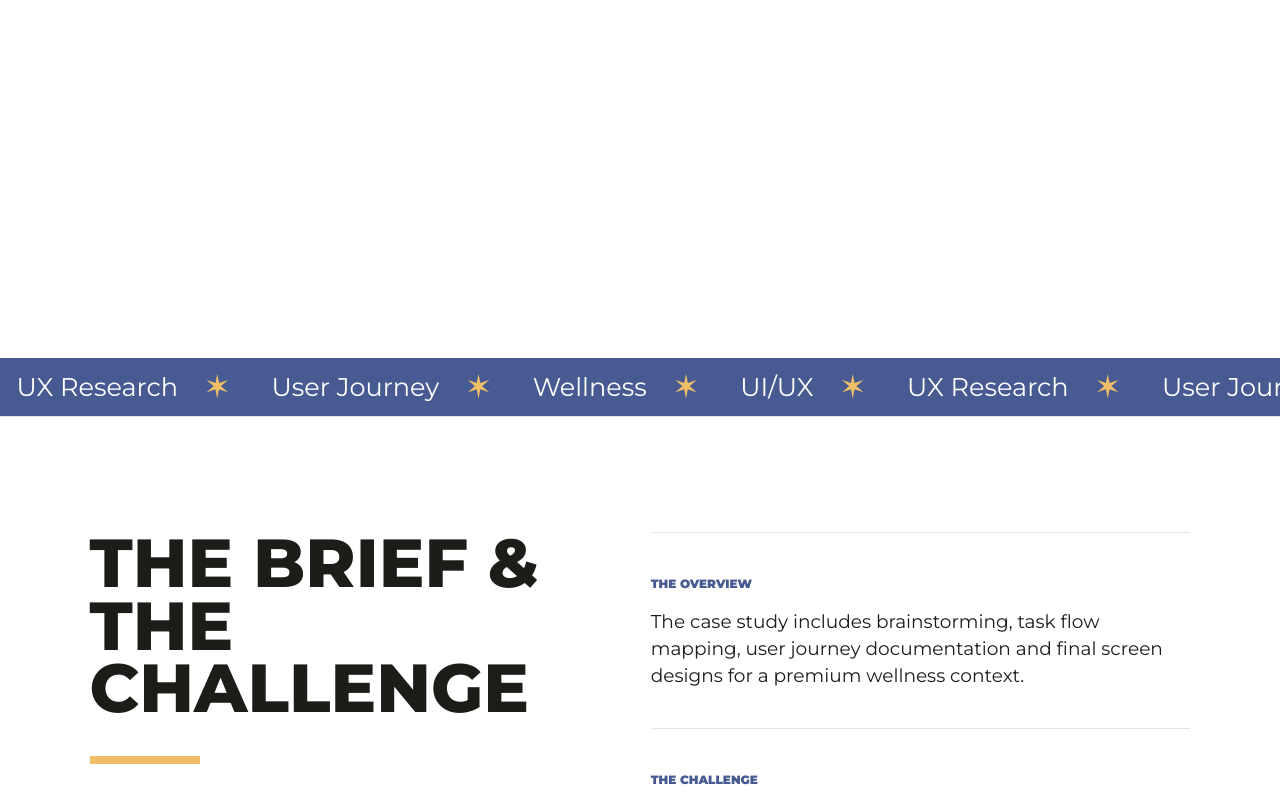
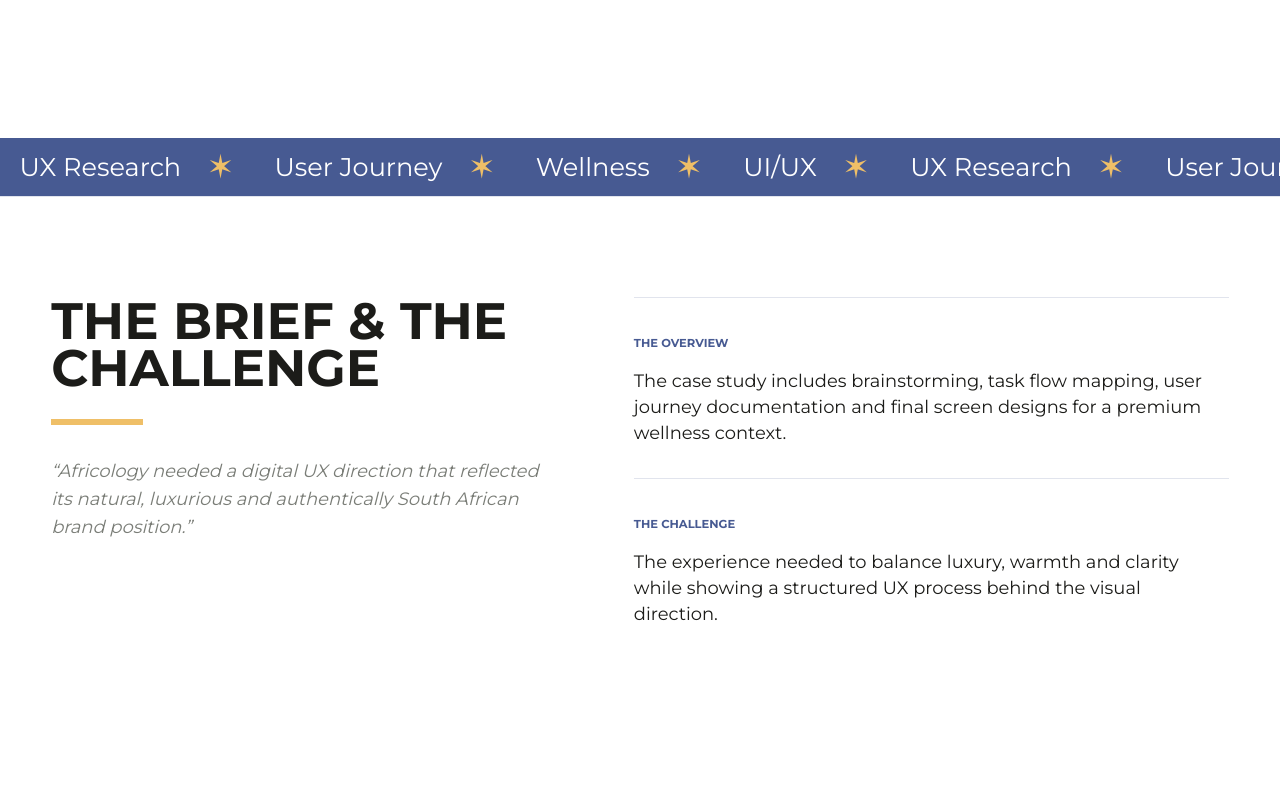
Before and after one commit to jrcb6gvrnf-droid/private-portfolio, a Next.js app: page /projects/africology-ux-design in a window 1280 px wide. Shown: the part 1440-2240 px from the top of the page. Built offline with nearby package versions, Linux system fonts and the light colour scheme.

Commit message:
Refine portfolio visual scale

```diff
--- a/app/globals.css
+++ b/app/globals.css
@@ -21,7 +21,12 @@
   --serif: var(--font-montserrat), Arial, Helvetica, sans-serif;
   --sans: var(--font-montserrat), Arial, Helvetica, sans-serif;
   --ui: var(--font-montserrat), Arial, Helvetica, sans-serif;
-  --page-gutter: clamp(32px, 7vw, 132px);
+  --page-max: 1220px;
+  --page-gutter: clamp(24px, 4vw, 56px);
+  --content-padding: max(var(--page-gutter), calc((100vw - var(--page-max)) / 2));
+  --weight-heading: 700;
+  --weight-ui: 650;
+  --weight-label: 700;
 }
 
 * {
@@ -92,22 +97,22 @@
   display: grid;
   grid-template-columns: 1fr auto 1fr;
   align-items: center;
-  gap: 28px;
-  min-height: 78px;
-  padding: 0 var(--page-gutter);
+  gap: 22px;
+  min-height: 70px;
+  padding: 0 var(--content-padding);
   border-bottom: 1px solid var(--line);
   background: rgba(255, 255, 255, 0.92);
   backdrop-filter: blur(22px);
   font-family: var(--ui);
-  font-size: 13px;
-  font-weight: 800;
+  font-size: clamp(14px, 1vw, 15px);
+  font-weight: var(--weight-ui);
 }
 
 .brand-wordmark {
   justify-self: start;
   font-family: var(--ui);
-  font-size: clamp(18px, 1.7vw, 24px);
-  font-weight: 900;
+  font-size: clamp(22px, 1.7vw, 26px);
+  font-weight: 800;
   line-height: 1;
   color: var(--ink);
 }
@@ -115,7 +120,7 @@
 .site-nav {
   display: flex;
   align-items: center;
-  gap: clamp(18px, 4vw, 46px);
+  gap: clamp(18px, 3vw, 36px);
 }
 
 .site-nav a:first-child {
@@ -131,8 +136,8 @@
   display: inline-flex;
   align-items: center;
   justify-content: center;
-  min-height: 42px;
-  padding: 0 26px;
+  min-height: 38px;
+  padding: 0 22px;
   border-radius: 999px;
   background: var(--periwinkle);
   color: white;
@@ -142,20 +147,20 @@
 .hero-section {
   position: relative;
   display: grid;
-  grid-template-columns: minmax(0, 1fr) minmax(280px, 420px);
-  gap: clamp(40px, 7vw, 96px);
+  grid-template-columns: minmax(0, 1fr) minmax(260px, 360px);
+  gap: clamp(34px, 5.4vw, 72px);
   align-items: center;
-  min-height: clamp(560px, 72vh, 720px);
-  padding: clamp(58px, 8vw, 104px) var(--page-gutter) clamp(64px, 8vw, 104px);
+  min-height: clamp(500px, 64vh, 620px);
+  padding: clamp(62px, 7vw, 90px) var(--content-padding) clamp(66px, 7vw, 94px);
   border-bottom: 1px solid var(--line);
   background: var(--paper);
 }
 
 .hero-section::before {
   position: absolute;
-  right: var(--page-gutter);
+  right: var(--content-padding);
   bottom: clamp(28px, 5vw, 72px);
-  left: var(--page-gutter);
+  left: var(--content-padding);
   height: 1px;
   background: var(--line);
   content: "";
@@ -177,14 +182,14 @@
   margin: 0;
   color: var(--periwinkle);
   font-family: var(--ui);
-  font-size: 12px;
-  font-weight: 900;
+  font-size: clamp(12px, 0.9vw, 14px);
+  font-weight: var(--weight-label);
   line-height: 1.55;
   text-transform: uppercase;
 }
 
 .hero-copy {
-  max-width: 760px;
+  max-width: 620px;
 }
 
 .label-pill,
@@ -198,7 +203,7 @@
   color: var(--periwinkle);
   font-family: var(--ui);
   font-size: 11px;
-  font-weight: 900;
+  font-weight: var(--weight-label);
   text-transform: uppercase;
 }
 
@@ -217,15 +222,15 @@
 .admin-main h1 {
   margin: 0;
   font-family: var(--display);
-  font-weight: 800;
+  font-weight: var(--weight-heading);
   line-height: 0.92;
 }
 
 .hero-copy h1 {
-  max-width: 720px;
+  max-width: 620px;
   color: var(--ink);
-  font-size: clamp(58px, 8.4vw, 116px);
-  line-height: 0.92;
+  font-size: clamp(46px, 5.1vw, 60px);
+  line-height: 0.98;
 }
 
 .hero-copy h1 span,
@@ -236,7 +241,7 @@
 .hero-copy h1 em {
   color: var(--periwinkle);
   font-style: normal;
-  font-weight: 700;
+  font-weight: 650;
   margin-top: -0.05em;
 }
 
@@ -244,16 +249,16 @@
   max-width: 560px;
   margin: 26px 0 0;
   color: var(--muted);
-  font-size: clamp(16px, 1.45vw, 20px);
-  line-height: 1.7;
+  font-size: clamp(16px, 1.4vw, 18px);
+  line-height: 1.62;
 }
 
 .hero-actions,
 .contact-actions {
   display: flex;
   flex-wrap: wrap;
-  gap: 14px;
-  margin-top: 28px;
+  gap: 12px;
+  margin-top: 24px;
 }
 
 .hero-actions {
@@ -267,14 +272,14 @@
   align-items: center;
   justify-content: center;
   gap: 9px;
-  min-height: 42px;
-  padding: 0 22px;
+  min-height: 38px;
+  padding: 0 18px;
   border: 0;
   border-radius: 999px;
   cursor: pointer;
   font-family: var(--ui);
-  font-size: 12px;
-  font-weight: 900;
+  font-size: 13px;
+  font-weight: var(--weight-label);
   text-transform: uppercase;
   transition:
     transform 160ms ease,
@@ -284,12 +289,12 @@
 
 .text-link {
   display: inline-flex;
-  min-height: 42px;
+  min-height: 38px;
   align-items: center;
   color: var(--periwinkle);
   font-family: var(--ui);
-  font-size: 12px;
-  font-weight: 900;
+  font-size: 13px;
+  font-weight: var(--weight-label);
   text-transform: uppercase;
   text-decoration: underline;
   text-decoration-color: var(--gold);
@@ -331,7 +336,7 @@
 
 .hero-collage {
   position: relative;
-  min-height: clamp(380px, 42vw, 500px);
+  min-height: clamp(340px, 36vw, 440px);
 }
 
 .hero-card {
@@ -351,7 +356,7 @@
 .hero-card--portrait {
   top: 48%;
   right: 0;
-  width: min(340px, 100%);
+  width: min(300px, 100%);
   aspect-ratio: 0.72;
   border-radius: 4px 38px 4px 38px;
   transform: translateY(-50%);
@@ -373,7 +378,7 @@
   color: var(--periwinkle);
   font-family: var(--ui);
   font-size: 12px;
-  font-weight: 900;
+  font-weight: var(--weight-label);
   line-height: 1.45;
   text-transform: uppercase;
 }
@@ -409,7 +414,7 @@
 .client-logo-strip {
   overflow: hidden;
   background: var(--periwinkle);
-  padding: clamp(20px, 3vw, 34px) 0;
+  padding: clamp(16px, 2.4vw, 28px) 0;
 }
 
 .client-logo-strip__track {
@@ -421,8 +426,8 @@
 
 .client-logo-strip__item {
   display: grid;
-  width: clamp(150px, 15vw, 260px);
-  height: clamp(54px, 6vw, 86px);
+  width: clamp(132px, 13vw, 220px);
+  height: clamp(48px, 5vw, 74px);
   place-items: center;
   padding: 0 clamp(18px, 2.4vw, 34px);
 }
@@ -439,8 +444,7 @@
   position: relative;
   overflow: hidden;
   scroll-margin-top: 78px;
-  padding: clamp(82px, 9vw, 126px) clamp(32px, 4.5vw, 92px)
-    clamp(96px, 10vw, 132px);
+  padding: clamp(76px, 7vw, 96px) var(--content-padding) clamp(82px, 8vw, 108px);
   background:
     radial-gradient(circle at 50% 30%, rgba(255, 255, 255, 0.1), transparent 34%),
     linear-gradient(145deg, #5167a2 0%, #475a92 48%, #44588f 100%);
@@ -465,40 +469,40 @@
 .skills-band__intro {
   position: relative;
   z-index: 1;
-  max-width: 1040px;
+  max-width: 900px;
   margin: 0 auto;
 }
 
 .skills-band__intro > span {
   color: var(--gold);
   font-family: var(--ui);
-  font-size: 12px;
-  font-weight: 900;
+  font-size: clamp(12px, 0.95vw, 13px);
+  font-weight: var(--weight-label);
   text-transform: uppercase;
 }
 
 .skills-band h2 {
-  margin: 18px 0 0;
+  margin: 16px 0 0;
   font-family: var(--display);
-  font-size: clamp(48px, 6.4vw, 96px);
-  font-weight: 800;
-  line-height: 1.04;
+  font-size: clamp(38px, 4.5vw, 54px);
+  font-weight: var(--weight-heading);
+  line-height: 1.08;
 }
 
 .skills-band__intro p {
-  max-width: 780px;
-  margin: 22px auto 0;
+  max-width: 720px;
+  margin: 18px auto 0;
   color: rgba(255, 255, 255, 0.82);
-  font-size: clamp(17px, 1.6vw, 22px);
-  line-height: 1.6;
+  font-size: clamp(16px, 1.4vw, 18px);
+  line-height: 1.55;
 }
 
 .skills-web {
   position: relative;
   z-index: 1;
-  width: min(100%, 1160px);
-  min-height: clamp(560px, 48vw, 660px);
-  margin: clamp(48px, 5vw, 70px) auto 0;
+  width: min(100%, 1040px);
+  min-height: clamp(480px, 40vw, 540px);
+  margin: clamp(34px, 4vw, 50px) auto 0;
 }
 
 .skills-web__lines {
@@ -541,10 +545,10 @@
   z-index: 2;
   top: 45%;
   left: 50%;
-  width: min(330px, 28%);
-  min-height: 146px;
+  width: min(290px, 28%);
+  min-height: 124px;
   border-radius: 999px;
-  padding: 26px 38px;
+  padding: 22px 32px;
   transform: translate(-50%, -50%);
   border-color: rgba(221, 207, 250, 0.46);
   background: #4f6098;
@@ -556,32 +560,32 @@
 .skills-web__center strong {
   display: block;
   font-family: var(--display);
-  font-size: clamp(28px, 3.2vw, 46px);
-  font-weight: 800;
+  font-size: clamp(24px, 2.6vw, 36px);
+  font-weight: var(--weight-heading);
   line-height: 1;
 }
 
 .skills-web__node {
-  width: min(280px, 23.5%);
-  min-height: 82px;
+  width: min(252px, 22.5%);
+  min-height: 74px;
   border-radius: 999px;
-  padding: 18px 28px;
+  padding: 14px 22px;
   transform: translate(-50%, -50%);
 }
 
 .skills-web__node h3 {
   margin: 0;
   font-family: var(--ui);
-  font-size: clamp(14px, 1.3vw, 18px);
-  font-weight: 900;
+  font-size: clamp(13px, 1.1vw, 16px);
+  font-weight: 700;
   line-height: 1.2;
   color: white;
 }
 
 .skills-web__node p {
-  margin: 7px 0 0;
+  margin: 6px 0 0;
   color: white;
-  font-size: clamp(12px, 1vw, 14px);
+  font-size: clamp(12px, 0.9vw, 13px);
   line-height: 1.2;
 }
 
@@ -630,16 +634,17 @@
   z-index: 1;
   display: grid;
   grid-template-columns: repeat(4, minmax(0, 1fr));
-  gap: 16px;
-  margin-top: clamp(42px, 5vw, 70px);
+  gap: 14px;
+  max-width: var(--page-max);
+  margin: clamp(34px, 4vw, 48px) auto 0;
 }
 
 .recognition-grid article {
-  min-height: 150px;
+  min-height: 132px;
   border: 1px solid rgba(71, 90, 146, 0.16);
   border-radius: 0;
   background: white;
-  padding: 24px;
+  padding: 28px;
   box-shadow: 10px 10px 0 rgba(24, 28, 54, 0.08);
   text-align: left;
 }
@@ -648,15 +653,15 @@
   color: var(--gold);
   font-family: var(--ui);
   font-size: 11px;
-  font-weight: 900;
+  font-weight: var(--weight-label);
   text-transform: uppercase;
 }
 
 .recognition-grid p {
-  margin: 14px 0 0;
+  margin: 12px 0 0;
   color: var(--periwinkle);
-  font-size: clamp(15px, 1.2vw, 18px);
-  font-weight: 700;
+  font-size: clamp(14px, 1.05vw, 16px);
+  font-weight: 600;
   line-height: 1.35;
 }
 
@@ -692,15 +697,15 @@
 }
 
 .section-pad {
-  padding: clamp(76px, 9vw, 132px) var(--page-gutter);
+  padding: clamp(76px, 8vw, 100px) var(--content-padding);
 }
 
 .section-heading {
   display: grid;
   grid-template-columns: 1fr minmax(180px, 260px);
-  gap: 28px;
+  gap: 24px;
   align-items: end;
-  margin-bottom: 50px;
+  margin-bottom: 40px;
 }
 
 .section-heading h2,
@@ -708,15 +713,17 @@
 .process-section h2,
 .contact-panel h2 {
   color: var(--periwinkle);
-  font-size: clamp(34px, 4.1vw, 58px);
+  font-size: clamp(34px, 3.4vw, 46px);
+  font-weight: var(--weight-heading);
+  line-height: 1.04;
 }
 
 .section-heading p {
   margin: 0 0 14px;
   color: var(--muted);
   font-family: var(--ui);
-  font-size: 13px;
-  font-weight: 800;
+  font-size: clamp(13px, 1vw, 15px);
+  font-weight: var(--weight-ui);
   line-height: 1.45;
   text-align: right;
 }
@@ -724,7 +731,7 @@
 .work-grid {
   display: grid;
   grid-template-columns: repeat(12, 1fr);
-  gap: clamp(18px, 2vw, 28px);
+  gap: clamp(18px, 1.8vw, 24px);
 }
 
 .work-card {
@@ -738,10 +745,10 @@
 
 .work-card__panel {
   display: flex;
-  min-height: clamp(280px, 25vw, 380px);
+  min-height: clamp(260px, 22vw, 330px);
   flex-direction: column;
   justify-content: space-between;
-  padding: clamp(26px, 3.6vw, 48px);
+  padding: clamp(24px, 2.6vw, 36px);
   border: 1px solid var(--line);
   border-radius: 28px;
   background: rgba(255, 255, 255, 0.34);
@@ -749,7 +756,7 @@
 }
 
 .work-card--wide .work-card__panel {
-  min-height: clamp(320px, 29vw, 430px);
+  min-height: clamp(300px, 25vw, 370px);
 }
 
 .work-card:nth-child(4n + 2) .work-card__panel {
@@ -761,11 +768,11 @@
 }
 
 .work-card:nth-child(5n + 4) .work-card__panel {
-  padding-top: clamp(48px, 6vw, 88px);
+  padding-top: clamp(36px, 4vw, 60px);
 }
 
 .work-card:nth-child(6n + 5) .work-card__panel {
-  padding-bottom: clamp(48px, 7vw, 96px);
+  padding-bottom: clamp(36px, 4.5vw, 64px);
 }
 
 .work-card__meta {
@@ -774,15 +781,15 @@
   gap: 12px;
   align-items: start;
   justify-content: space-between;
-  margin-bottom: clamp(34px, 5vw, 72px);
+  margin-bottom: clamp(26px, 3.4vw, 48px);
 }
 
 .work-card__number {
   flex-basis: 100%;
   color: var(--periwinkle);
   font-family: var(--display);
-  font-size: clamp(34px, 3.6vw, 54px);
-  font-weight: 800;
+  font-size: clamp(28px, 2.8vw, 40px);
+  font-weight: var(--weight-heading);
   line-height: 0.82;
 }
 
@@ -802,7 +809,7 @@
   color: var(--periwinkle);
   font-family: var(--ui);
   font-size: 11px;
-  font-weight: 900;
+  font-weight: var(--weight-label);
   text-transform: uppercase;
 }
 
@@ -818,9 +825,9 @@
   max-width: 620px;
   margin: 0;
   font-family: var(--display);
-  font-size: clamp(30px, 3.4vw, 50px);
-  font-weight: 800;
-  line-height: 1.03;
+  font-size: clamp(28px, 2.6vw, 36px);
+  font-weight: var(--weight-heading);
+  line-height: 1.08;
   color: var(--ink);
 }
 
@@ -829,7 +836,7 @@
   color: var(--mauve);
   font-family: var(--ui);
   font-size: 12px;
-  font-weight: 900;
+  font-weight: var(--weight-label);
   letter-spacing: 0;
   text-transform: uppercase;
 }
@@ -838,8 +845,8 @@
   max-width: 460px;
   margin: 0;
   color: var(--muted);
-  font-size: 14px;
-  line-height: 1.55;
+  font-size: clamp(14px, 1vw, 16px);
+  line-height: 1.5;
 }
 
 .tag-row {
@@ -856,7 +863,7 @@
   color: var(--periwinkle);
   font-family: var(--ui);
   font-size: 10px;
-  font-weight: 900;
+  font-weight: var(--weight-label);
   text-transform: uppercase;
 }
 
@@ -873,16 +880,16 @@
   padding: 0 0 4px;
   font-family: var(--ui);
   font-size: 10px;
-  font-weight: 900;
+  font-weight: var(--weight-label);
   text-transform: uppercase;
 }
 
 .about-band {
   display: grid;
   grid-template-columns: minmax(280px, 0.9fr) minmax(280px, 1fr);
-  gap: clamp(48px, 8vw, 108px);
+  gap: clamp(42px, 6vw, 78px);
   align-items: center;
-  padding: clamp(78px, 9vw, 116px) var(--page-gutter);
+  padding: clamp(76px, 8vw, 100px) var(--content-padding);
   background: var(--periwinkle);
   color: white;
 }
@@ -905,8 +912,8 @@
 .about-copy p {
   max-width: 520px;
   color: rgba(255, 255, 255, 0.78);
-  font-size: clamp(16px, 1.7vw, 20px);
-  line-height: 1.65;
+  font-size: clamp(16px, 1.4vw, 18px);
+  line-height: 1.58;
 }
 
 .about-copy h2,
@@ -923,21 +930,21 @@
   flex-wrap: wrap;
   gap: 10px;
   max-width: 560px;
-  margin-top: 34px;
+  margin-top: 28px;
 }
 
 .about-tags span {
-  padding: 9px 16px;
+  padding: 8px 14px;
   border-radius: 999px 999px 999px 0;
   background: rgba(255, 255, 255, 0.12);
   font-family: var(--ui);
   font-size: 11px;
-  font-weight: 900;
+  font-weight: var(--weight-label);
 }
 
 .based-in {
-  margin-top: 54px;
-  padding-top: 28px;
+  margin-top: 42px;
+  padding-top: 24px;
   border-top: 1px solid rgba(255, 255, 255, 0.16);
   font-family: var(--ui);
 }
@@ -947,7 +954,7 @@
   margin-bottom: 8px;
   color: var(--gold);
   font-size: 11px;
-  font-weight: 900;
+  font-weight: var(--weight-label);
 }
 
 .process-section {
@@ -959,8 +966,8 @@
   display: grid;
   grid-template-columns: 1fr;
   gap: 0;
-  max-width: 980px;
-  margin: 52px 0 0 auto;
+  max-width: 920px;
+  margin: 42px 0 0 auto;
   padding: 0;
   list-style: none;
   border-top: 1px solid var(--line);
@@ -968,11 +975,11 @@
 
 .process-card {
   display: grid;
-  grid-template-columns: minmax(72px, 0.18fr) minmax(0, 1fr);
-  gap: clamp(18px, 4vw, 54px);
+  grid-template-columns: minmax(64px, 0.16fr) minmax(0, 1fr);
+  gap: clamp(18px, 3.4vw, 42px);
   align-items: start;
   min-height: auto;
-  padding: clamp(22px, 3vw, 36px) 0;
+  padding: clamp(20px, 2.6vw, 30px) 0;
   border-bottom: 1px solid var(--line);
   background: transparent;
   box-shadow: none;
@@ -988,24 +995,24 @@
   background: transparent;
   color: var(--periwinkle);
   font-family: var(--display);
-  font-size: clamp(36px, 5vw, 64px);
-  font-weight: 800;
+  font-size: clamp(30px, 3.2vw, 42px);
+  font-weight: var(--weight-heading);
   line-height: 0.9;
 }
 
 .process-card h3 {
   margin: 0;
   font-family: var(--display);
-  font-size: clamp(30px, 3vw, 44px);
-  font-weight: 800;
-  line-height: 1;
+  font-size: clamp(24px, 2vw, 28px);
+  font-weight: var(--weight-heading);
+  line-height: 1.08;
 }
 
 .process-card p {
   max-width: 620px;
   margin: 12px 0 0;
   color: var(--muted);
-  font-size: clamp(15px, 1.3vw, 18px);
+  font-size: clamp(15px, 1.05vw, 16px);
   line-height: 1.55;
 }
 
@@ -1013,13 +1020,13 @@
   position: relative;
   display: grid;
   grid-template-columns: minmax(260px, 0.82fr) minmax(280px, 1fr);
-  gap: clamp(28px, 7vw, 92px);
+  gap: clamp(28px, 5vw, 70px);
   align-items: end;
   max-width: none;
   margin: 0;
   overflow: visible;
   scroll-margin-top: 118px;
-  padding: clamp(76px, 9vw, 124px) var(--page-gutter);
+  padding: clamp(76px, 8vw, 100px) var(--content-padding);
   border-top: 1px solid var(--line);
   background: var(--paper);
   color: var(--ink);
@@ -1035,8 +1042,8 @@
   max-width: 560px;
   margin: 0;
   color: var(--muted);
-  font-size: clamp(16px, 1.45vw, 19px);
-  line-height: 1.65;
+  font-size: clamp(16px, 1.4vw, 18px);
+  line-height: 1.58;
 }
 
 .contact-actions {
@@ -1050,7 +1057,7 @@
 
 .contact-actions .button {
   justify-content: space-between;
-  min-height: 62px;
+  min-height: 56px;
   width: 100%;
   border-bottom: 1px solid var(--line);
   border-radius: 0;
@@ -1069,7 +1076,7 @@
   display: flex;
   justify-content: space-between;
   gap: 32px;
-  padding: 54px var(--page-gutter) 42px;
+  padding: 46px var(--content-padding) 38px;
   border-top: 1px solid var(--line);
   background: var(--paper);
   color: var(--periwinkle);
@@ -1077,8 +1084,8 @@
 
 .footer-logo {
   font-family: var(--display);
-  font-size: clamp(36px, 5vw, 58px);
-  font-weight: 800;
+  font-size: clamp(32px, 4vw, 46px);
+  font-weight: var(--weight-heading);
   font-style: normal;
   line-height: 1;
 }
@@ -1097,15 +1104,15 @@
   color: var(--muted);
   font-family: var(--ui);
   font-size: 12px;
-  font-weight: 900;
+  font-weight: var(--weight-label);
 }
 
 .case-hero {
   display: grid;
   grid-template-columns: minmax(0, 1fr) minmax(280px, 420px);
-  gap: clamp(40px, 7vw, 90px);
+  gap: clamp(36px, 5vw, 70px);
   align-items: end;
-  padding: clamp(72px, 8vw, 118px) var(--page-gutter) 54px;
+  padding: clamp(64px, 7vw, 92px) var(--content-padding) 46px;
 }
 
 .case-pills {
@@ -1114,7 +1121,7 @@
 
 .case-hero h1 {
   max-width: 830px;
-  font-size: clamp(56px, 9.6vw, 128px);
+  font-size: clamp(44px, 7vw, 86px);
 }
 
 .case-meta {
@@ -1134,8 +1141,8 @@
 .admin-toolbar {
   color: var(--olive);
   font-family: var(--sans);
-  font-size: 12px;
-  font-weight: 900;
+  font-size: clamp(11px, 0.9vw, 13px);
+  font-weight: var(--weight-label);
   text-transform: uppercase;
 }
 
@@ -1146,8 +1153,8 @@
 }
 
 .case-cover {
-  margin: 0 0 clamp(72px, 8vw, 104px);
-  padding-inline: var(--page-gutter);
+  margin: 0 0 clamp(60px, 7vw, 86px);
+  padding-inline: var(--content-padding);
 }
 
 .case-cover img {
@@ -1161,27 +1168,27 @@
 .case-content {
   display: grid;
   grid-template-columns: 0.85fr 1fr;
-  gap: clamp(42px, 8vw, 112px);
-  padding: clamp(72px, 9vw, 118px) var(--page-gutter);
+  gap: clamp(36px, 6vw, 82px);
+  padding: clamp(68px, 8vw, 100px) var(--content-padding);
   border-top: 1px solid var(--line);
 }
 
 .case-intro h2 {
   max-width: 500px;
-  font-size: clamp(42px, 5.4vw, 68px);
+  font-size: clamp(34px, 4vw, 52px);
 }
 
 .lime-rule {
-  width: 110px;
-  height: 8px;
-  margin: 36px 0 40px;
+  width: 92px;
+  height: 6px;
+  margin: 28px 0 32px;
   background: var(--lime);
 }
 
 .case-intro p {
   max-width: 500px;
   color: #7a7d77;
-  font-size: clamp(16px, 1.7vw, 20px);
+  font-size: clamp(16px, 1.4vw, 18px);
   font-style: italic;
   line-height: 1.55;
 }
@@ -1193,7 +1200,7 @@
 }
 
 .info-card {
-  padding: clamp(24px, 4vw, 38px) 0;
+  padding: clamp(22px, 3vw, 32px) 0;
   border-top: 1px solid var(--line);
   border-radius: 0;
   background: transparent;
@@ -1216,17 +1223,17 @@
 .info-card p {
   margin: 14px 0 0;
   color: inherit;
-  font-size: clamp(16px, 1.45vw, 19px);
+  font-size: clamp(16px, 1.4vw, 18px);
   line-height: 1.45;
 }
 
 .gallery-collage {
   display: grid;
   grid-template-columns: 1fr;
-  gap: clamp(58px, 8vw, 104px);
+  gap: clamp(48px, 6vw, 82px);
   width: 100%;
   margin: 0;
-  padding: 0 var(--page-gutter) 110px;
+  padding: 0 var(--content-padding) 92px;
 }
 
 .gallery-frame {
@@ -1257,16 +1264,16 @@
 
 .case-breakdown {
   grid-template-columns: repeat(2, 1fr);
-  gap: clamp(28px, 5vw, 70px);
-  padding: 0 var(--page-gutter) clamp(90px, 10vw, 136px);
+  gap: clamp(28px, 4vw, 56px);
+  padding: 0 var(--content-padding) clamp(76px, 8vw, 104px);
 }
 
 .next-project {
   display: grid;
   grid-template-columns: minmax(0, 0.4fr) minmax(0, 1fr) auto;
-  gap: clamp(22px, 5vw, 70px);
+  gap: clamp(22px, 4vw, 52px);
   align-items: center;
-  padding: clamp(58px, 8vw, 92px) var(--page-gutter);
+  padding: clamp(54px, 7vw, 78px) var(--content-padding);
   border-top: 1px solid rgba(252, 249, 244, 0.14);
   background: var(--ink);
   color: var(--paper);
@@ -1276,14 +1283,14 @@
 .next-project h2 {
   max-width: 860px;
   margin: 0;
-  font-size: clamp(44px, 5.8vw, 78px);
+  font-size: clamp(36px, 4.4vw, 58px);
 }
 
 .next-project > span {
   color: var(--gold);
   font-family: var(--ui);
   font-size: 12px;
-  font-weight: 900;
+  font-weight: var(--weight-label);
   text-transform: uppercase;
 }
 
@@ -2126,7 +2133,7 @@
 
   .work-card__panel,
   .work-card--wide .work-card__panel {
-    min-height: 320px;
+    min-height: 300px;
   }
 
   .admin-project-grid,
@@ -2146,7 +2153,7 @@
 
   .site-header {
     grid-template-columns: 1fr auto;
-    padding: 0 var(--page-gutter);
+    padding: 0 var(--content-padding);
   }
 
   .site-nav {
@@ -2279,7 +2286,7 @@
   .hero-copy h1,
   .case-hero h1,
   .next-project h2 {
-    font-size: clamp(46px, 14vw, 78px);
+    font-size: clamp(42px, 12vw, 68px);
   }
 
   .hero-collage {
```
